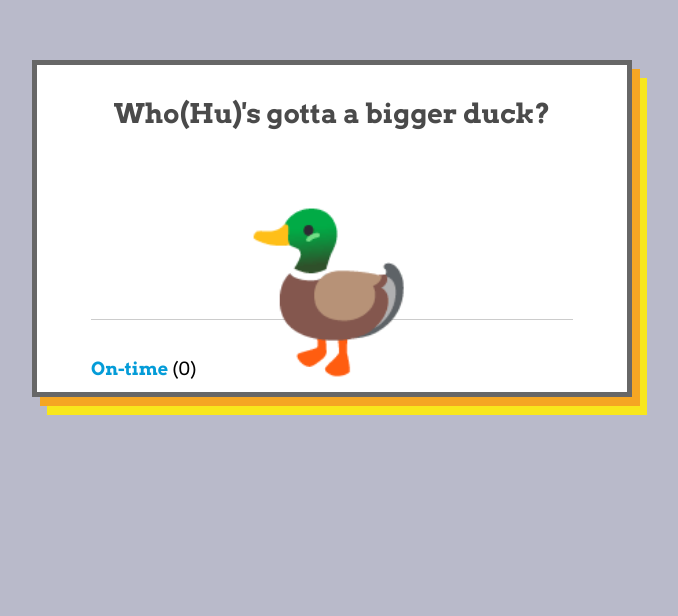
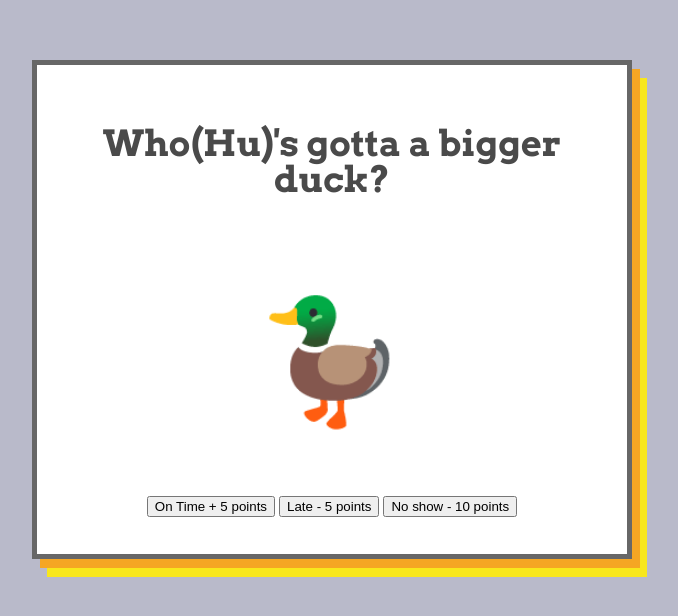
Before and after one commit to leonahu/ducktime, a plain HTML site: page index.html in a window 1280 px wide. Shown: the part 132-748 px from the top of the page, without its empty margins (308-986 px from the left). Drawn offline with nearby package versions, Linux system fonts and the light colour scheme.

Commit message:
Created counting buttons for increasing and decreasing points

```diff
--- a/index.html
+++ b/index.html
@@ -26,8 +26,9 @@
         max-width: 600px;
       }
       h1 {
-        margin-top: 0;
+        padding: 2rem auto;
         color: #4A4A4A;
+        line-height: 1em;
       }
       article {
         padding-bottom: 1em;
@@ -81,7 +82,13 @@
 
       }
 
+      .theduck {
+        text-align: center;
+      }
 
+      .thebuttons {
+        text-align: center;
+      }
 
     </style>
   </head>
@@ -89,28 +96,22 @@
 
   <body>
     <main>
-      <article>
       <div id="title">
         <h1>Who(Hu)'s gotta a bigger duck?</h1>
       </div>
-
-        <div  class="theduck">
-        🦆
+      <div class="theduck">
+        <p style="font-size : 120px">🦆</p>
+      <div>
       </div>
-      </article>
-
-      <div class="counter-box">
-        <div class="like">
-          <a href="#" class="on-time">On-time</a>
-          (<span class="count-up5">0</span>)
   </div>
 
-
-      </div>
+    <div class="thebuttons">
 
 
-
-
+      <button id="btn-increase">On Time + 5 points</button>
+      <button id="btn-decrease">Late - 5 points</button>
+      <button id="btn-no-show">No show - 10 points</button>
+    </div>
 
     </main>
 
@@ -118,19 +119,31 @@
 
 
     <script>
-      // + 5
-      var likeBtn = document.querySelector(".on-time");
-      var likeCount = document.querySelector(".count-up5");
-      var duckGrow = document.querySelector(".theduck");
-      console.log();
+        var $affectedElements = $("p");
 
-      likeBtn.addEventListener("click", likeAction);
 
-      function likeAction(event) {
-        event.preventDefault();
-        likeCount.textContent = Number(likeCount.textContent) + 5;
-        duckGrow.style.fontSize = "10px";
+            $affectedElements.each( function(){
+            var $this = $(this);
+            $this.data("orig-size", $this.css("font-size") );
+            });
 
+            $("#btn-increase").click(function(){
+            changeFontSize(5);
+            })
+
+            $("#btn-decrease").click(function(){
+            changeFontSize(-5);
+            })
+
+            $("#btn-no-show").click(function(){
+            changeFontSize(-10);
+            })
+
+            function changeFontSize(direction){
+            $affectedElements.each( function(){
+                var $this = $(this);
+                $this.css( "font-size" , parseInt($this.css("font-size"))+direction );
+            });
             }
 
 
```
Lines whose indentation alone changed are shown as unchanged.
